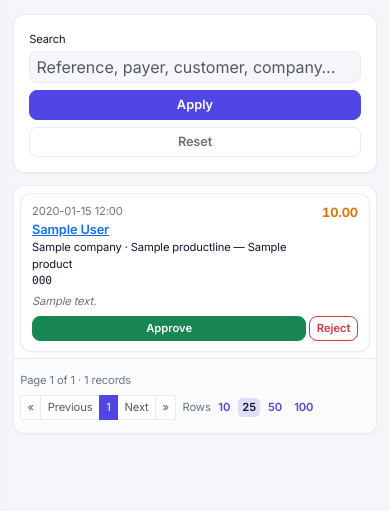
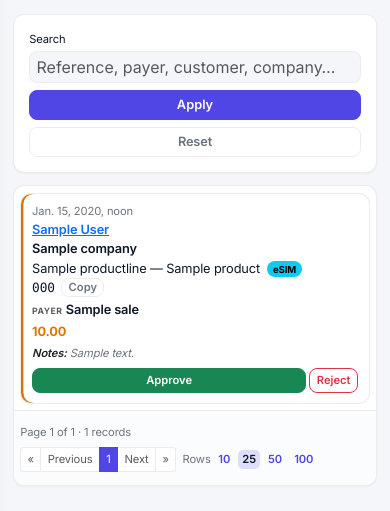
Before and after one commit to nobodycp/recharge-desk, a Django app: page /management/sales/awaiting/ in a window 390 px wide. Shown: the part 233-744 px from the top of the page. Run offline with Django 4.2, Linux system fonts and the light colour scheme; a user stored in the database is signed in; tables that the repository leaves empty hold one stand-in row (values such as "Sample post"); grey boxes marked "Sample" are stand-in pictures; some libraries are stand-ins or nearby versions.

Commit message:
i18n(ar): translation pass and rename pending queues to request-centric wording
- Fill 12 untranslated strings (audit log field labels, search result
  templates, four plural forms) and fix 35 fuzzy mistranslations that
  makemessages had auto-guessed from unrelated entries.
- Rename "Pending payments" → "طلبات الدفع" and "Awaiting approval" →
  "طلبات الدين" for clearer UI labelling across sidebar, headings, and
  topbar notifications.
- Unify the awaiting-approvals mobile card with the pending-payments
  layout: same vertical order (date → customer → company → product →
  reference + copy → payer → amount → notes → actions), same is-pending
  accent bar, and a copy-reference button for parity. Payment method is
  omitted since on-account sales have none.

Made-with: Cursor

```diff
--- a/templates/sales/partials/awaiting_results.html
+++ b/templates/sales/partials/awaiting_results.html
@@ -71,19 +71,31 @@
   </div>
   <div class="d-md-none d-flex flex-column gap-2 p-2">
     {% for s in page_obj %}
-      <div id="awaiting-card-{{ s.pk }}" class="rd-mobile-row-card rd-pending-group">
-        <div class="d-flex justify-content-between align-items-start gap-2">
-          <div>
-            <div class="small text-secondary">{{ s.created_at|date:"Y-m-d H:i" }}</div>
-            {% if s.customer_id %}
-              <div class="fw-semibold"><a href="{% url 'customers:customer_detail' s.customer_id %}" hx-boost="false">{{ s.customer.name }}</a></div>
-            {% endif %}
-            <div class="small">{{ s.company.name }} · {{ s.product.display_name }}</div>
-            <div class="font-monospace small">{{ s.reference_number }}</div>
+      <div id="awaiting-card-{{ s.pk }}" class="rd-mobile-row-card is-pending rd-pending-group">
+        <div class="small text-secondary">{{ s.created_at }}</div>
+        {% if s.customer_id %}
+          <div class="fw-semibold">
+            <a href="{% url 'customers:customer_detail' s.customer_id %}" hx-boost="false">{{ s.customer.name }}</a>
           </div>
-          <div class="text-end fw-bold tabular-nums kpi-warning">{{ s.sell_price_actual|intcomma }}</div>
+        {% endif %}
+        <div class="fw-semibold">{{ s.company.name }}</div>
+        <div>{{ s.product.display_name }}{% include "partials/sale_esim_badge.html" with sale=s %}</div>
+        <div class="d-flex align-items-center gap-2">
+          <span class="font-monospace">{{ s.reference_number }}</span>
+          <button type="button" class="btn btn-sm btn-outline-secondary py-0 rd-copy-ref" data-copy="{{ s.reference_number }}">{% trans "Copy" %}</button>
         </div>
-        {% if s.notes %}<div class="small text-secondary fst-italic mt-1">{{ s.notes|linebreaksbr }}</div>{% endif %}
+        {% if s.payer_name %}
+          <div class="mt-1">
+            <span class="rd-mobile-k">{% trans "Payer" %}</span>
+            <span class="rd-mobile-v">{{ s.payer_name }}</span>
+          </div>
+        {% endif %}
+        <div class="kpi-warning fw-bold mt-1">{{ s.sell_price_actual|intcomma }}</div>
+        {% if s.notes %}
+          <div class="small text-secondary fst-italic mt-1">
+            <span class="fw-semibold text-body">{% trans "Notes" %}:</span> {{ s.notes|linebreaksbr }}
+          </div>
+        {% endif %}
         <div class="d-flex gap-1 mt-2">
           <form method="post" action="{% url 'sales:sale_approve' s.pk %}" class="d-inline flex-fill m-0"
                 hx-post="{% url 'sales:sale_approve' s.pk %}"
```
Also changed, not shown: templates/sales/partials/pending_payments_results.html (+10 -0 lines), locale/ar/LC_MESSAGES/django.po, 1 other file.
